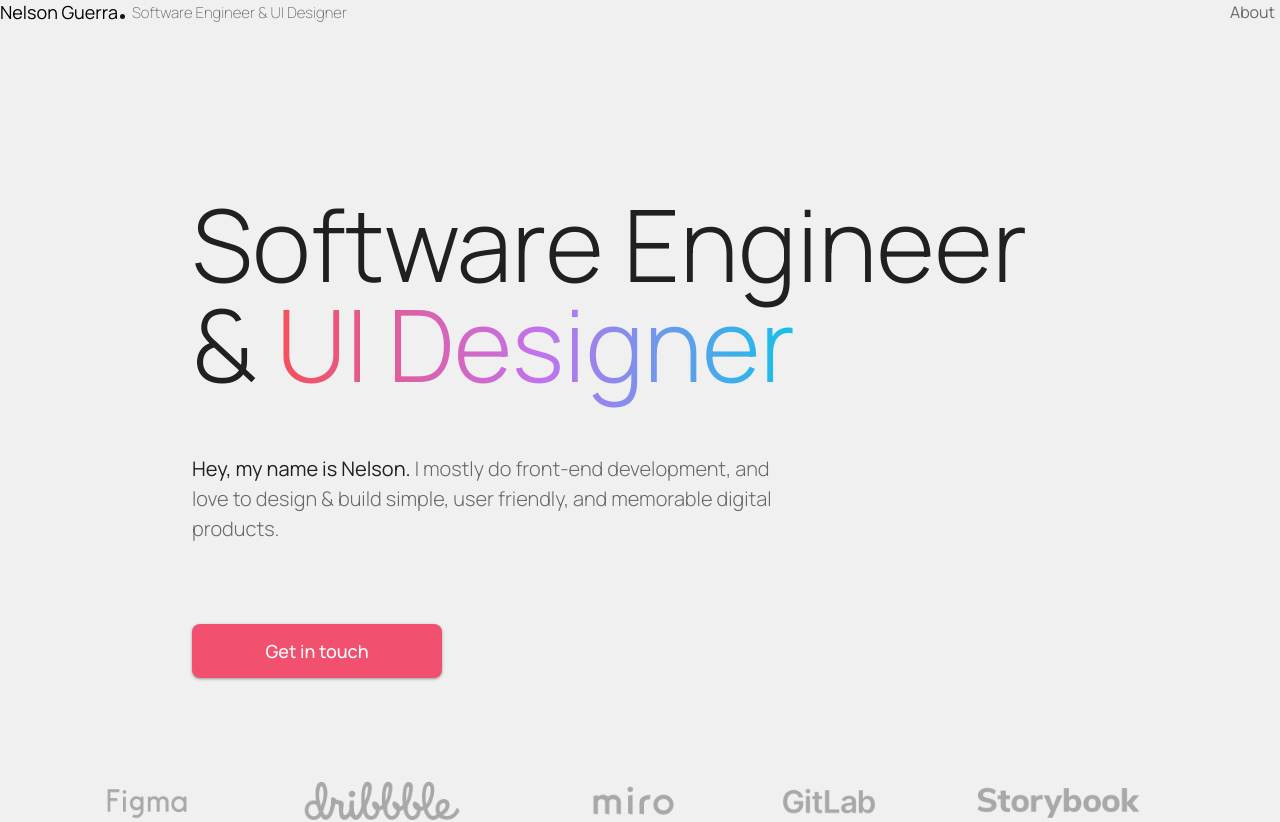
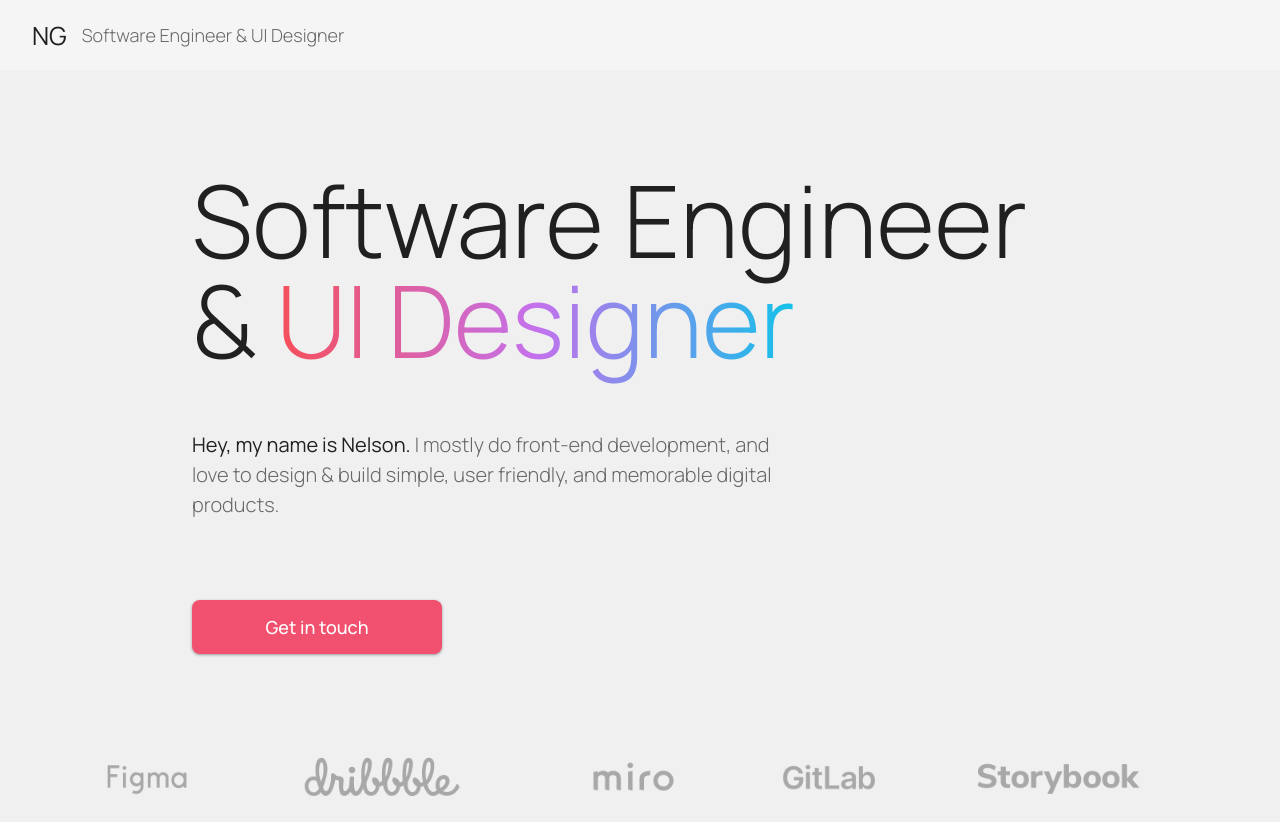
Before and after one commit to Nelson-Guerra-Tech/Material-Portfolio, an Angular app: page / in a window 1280 px wide. Shown: the top 822 px of the page. Built offline with nearby package versions, Linux system fonts and the light colour scheme.

Commit message:
add navigation styling modifications

```diff
--- a/src/app/components/navigation/data/navigation.mocks.ts
+++ b/src/app/components/navigation/data/navigation.mocks.ts
@@ -2,7 +2,7 @@ import { Navigation } from "../models/navigation.interface";
 
 export const NavigationData: Navigation = {
   label: {
-    title: "Nelson Guerra",
+    title: "NG",
     subtitle: "Software Engineer & UI Designer",
   },
   links: {
--- a/src/app/components/navigation/navigation.component.html
+++ b/src/app/components/navigation/navigation.component.html
@@ -1,23 +1,13 @@
 <nav class="ux-portfolio-menu">
+  <section class="ux-portfolio-menu__centered">
     <div class="ux-portfolio-menu__nav">
       <div class="ux-portfolio-menu__brand">
         <div [innerHTML]="content.label.title"></div>
-      <div class="ux-portfolio-menu__separator"></div>
         <div
           class="ux-portfolio-menu__subtitle"
           [innerHTML]="content.label.subtitle"
         ></div>
       </div>
-    <div class="ux-portfolio-menu__links">
-      <ul>
-        <li>
-          <a
-            href="#about"
-            (click)="navigateToAbout()"
-            [innerHTML]="content.links.about"
-          ></a>
-        </li>
-      </ul>
     </div>
-  </div>
+  </section>
 </nav>
--- a/src/app/components/navigation/navigation.component.scss
+++ b/src/app/components/navigation/navigation.component.scss
@@ -1,5 +1,19 @@
 .ux-portfolio-menu {
-  padding: var(--unit-0-px) var(--unit-5-px) var(--unit-0-px) var(--unit-0-px);
+  background-color: rgb(245, 245, 245);
+  display: var(--display-flex);
+  justify-content: var(--justify-content-center);
+  align-items: var(--align-items-center);
+  position: var(--position-fixed);
+  top: var(--unit-0);
+  width: var(--unit-100-percent);
+
+  &__centered {
+    display: var(--display-flex);
+    align-items: var(--align-items-center);
+    height: var(--unit-70-px);
+    width: var(--unit-95-percent); /* Adjust as needed */
+    margin: 0 auto; /* Auto margins on the sides */
+  }
 
   &__nav {
     display: var(--display-flex);
@@ -8,63 +22,28 @@
   }
 
   &__brand {
+    color: var(--night);
     font-weight: var(--font-weight-400);
-    font-size: var(--unit-18-px);
+    font-size: var(--unit-25-px);
     display: var(--display-flex);
     align-items: var(--align-items-center);
     cursor: var(--cursor-pointer);
   }
 
   &__subtitle {
-    font-size: var(--unit-15-px);
-    font-weight: var(--font-weight-100);
+    font-size: var(--unit-18-px);
+    font-weight: var(--font-weight-300);
     color: var(--faded-text);
-    margin-left: 5px;
+    margin-left: var(--unit-15-px);
   }
 
-  &__links {
-    ul {
-      display: var(--display-flex);
-      gap: var(--gap-40-px);
-      list-style: var(--list-style-none);
-
-      a {
-        text-decoration: var(--text-decoration-none);
-        color: var(--faded-text);
-        font-size: var(--unit-16-px);
-        transition: var(--transition-0-3-seconds);
-      }
-
-      a:hover {
-        color: var(--white);
+  @media screen and (min-width: 320px) and (max-width: 768px) {
+    &__links {
+      ul {
+        a {
+          font-size: var(--unit-18-px);
+        }
       }
     }
   }
-
-  &__separator {
-    display: var(--display-inline-block);
-    width: var(--unit-5-px);
-    height: var(--unit-5-px);
-    background-color: var(--darker); /* or any color you like */
-    border-radius: var(--border-radius-50-percent);
-    margin: var(--unit-8-px) var(--unit-2-px) var(--unit-0-px) var(--unit-2-px); /* to give some space around the circle */
-  }
-
-  @media screen and (min-width: 320px) and (max-width: 768px) {
-    padding: var(--unit-0-px) var(--unit-10-px) var(--unit-0-px)
-      var(--unit-10-px);
-
-    &__nav {
-      justify-content: var(--justify-content-center);
-    }
-
-    &__links {
-      display: var(--none);
-    }
-  }
-
-  @media screen and (min-width: 769px) and (max-width: 1024px) {
-    padding: var(--unit-0-px) var(--unit-10-px) var(--unit-0-px)
-      var(--unit-10-px);
-  }
 }
```
Lines whose indentation alone changed are shown as unchanged.
